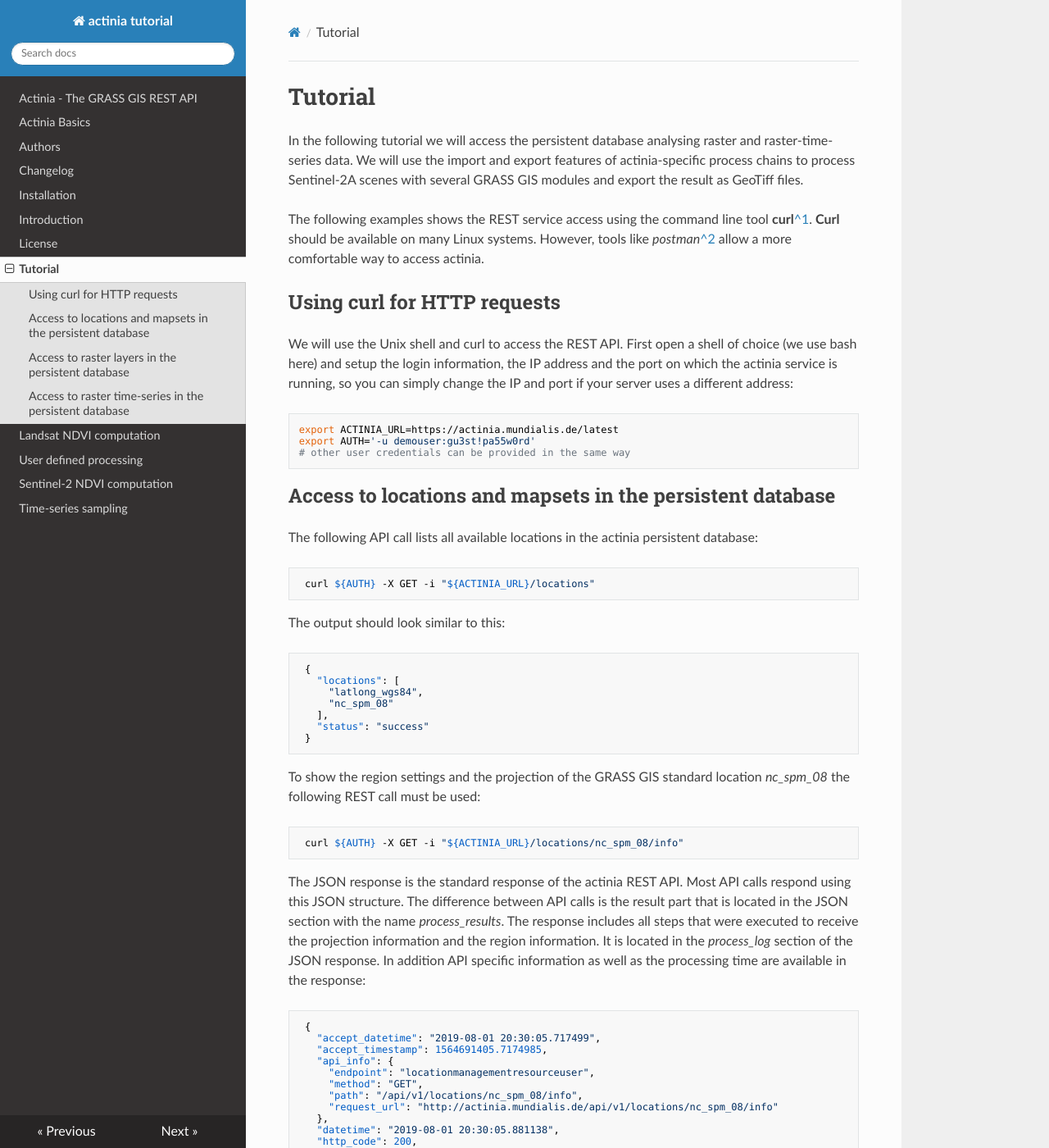
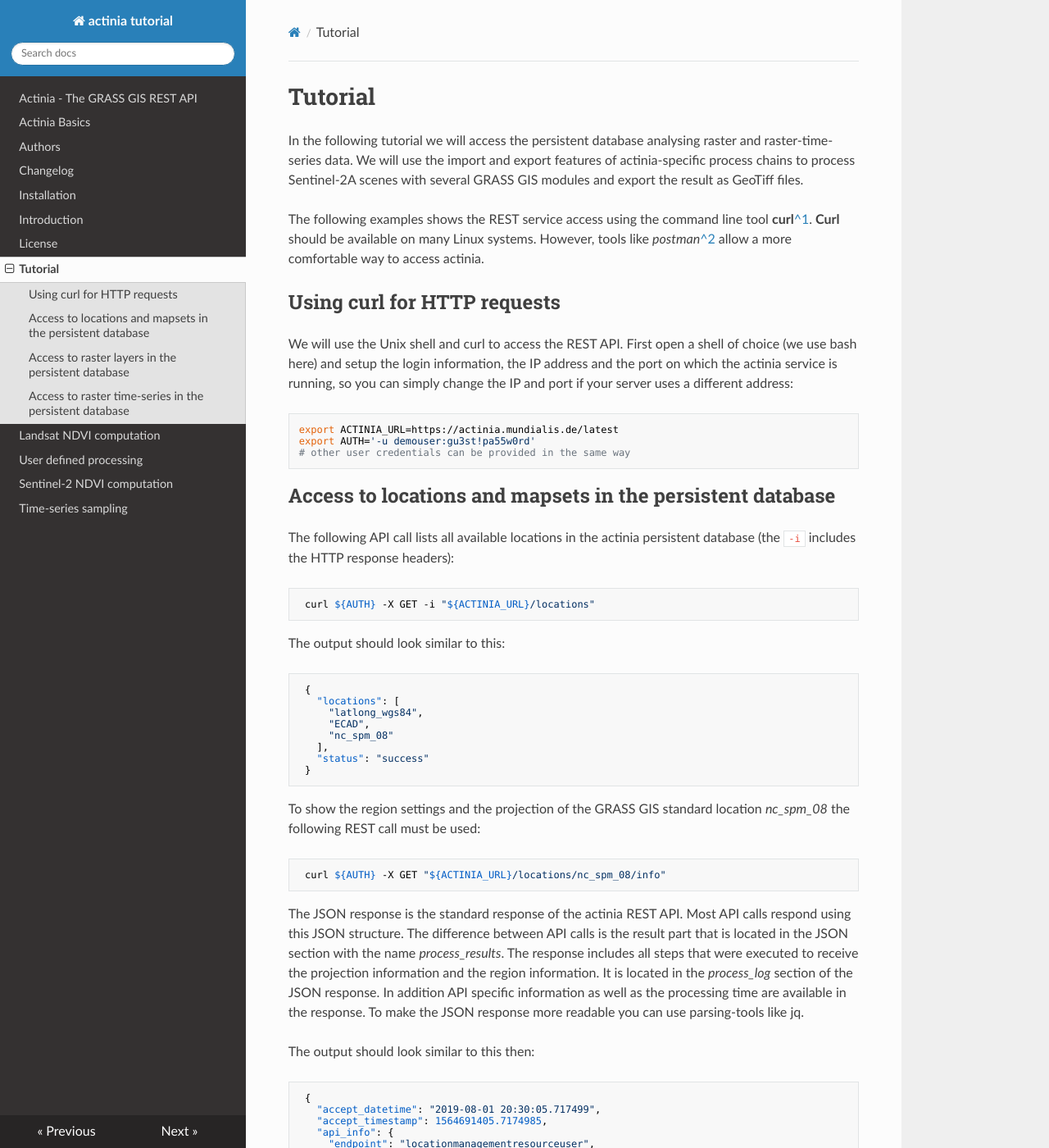
Before and after one commit to actinia-org/actinia-core, an MkDocs documentation site: the page built from docs/docs/tutorial_data_access.md, in a window 1280 px wide and 1400 px high. Shown: the whole window at 82% size. Built offline with MkDocs 1.6.1, drawn with Linux system fonts in a browser that asks for light colours; nearby versions of some CDN libraries; some of the changed text lies outside the part shown.

Commit message:
test and improve tutorial data access

````diff
--- a/docs/docs/tutorial_data_access.md
+++ b/docs/docs/tutorial_data_access.md
@@ -31,7 +31,7 @@
 ----------------------------------------------------------
 
 The following API call lists all available locations in the actinia
-persistent database:
+persistent database (the `-i` includes the HTTP response headers):
 
 ```bash
  curl ${AUTH} -X GET -i "${ACTINIA_URL}/locations"
@@ -43,6 +43,7 @@
  {
    "locations": [
      "latlong_wgs84",
+     "ECAD",
      "nc_spm_08"
    ],
    "status": "success"
@@ -53,7 +54,7 @@
 location *nc\_spm\_08* the following REST call must be used:
 
 ```bash
- curl ${AUTH} -X GET -i "${ACTINIA_URL}/locations/nc_spm_08/info"
+ curl ${AUTH} -X GET "${ACTINIA_URL}/locations/nc_spm_08/info"
 ```
 
 The JSON response is the standard response of the actinia REST API. Most
@@ -63,7 +64,9 @@
 executed to receive the projection information and the region
 information. It is located in the *process\_log* section of the JSON
 response. In addition API specific information as well as the processing
-time are available in the response:
+time are available in the response. To make the JSON response more readable you can use parsing-tools like jq.
+
+The output should look similar to this then:
 
 ```json
  {
@@ -161,7 +164,7 @@
 API call is used:
 
 ```bash
- curl ${AUTH} -X GET -i "${ACTINIA_URL}/locations/nc_spm_08/mapsets"
+ curl ${AUTH} -X GET "${ACTINIA_URL}/locations/nc_spm_08/mapsets"
 ```
 
 The response of this synchronous call lists all mapsets of the location
@@ -232,7 +235,7 @@
 *PERMANENT*:
 
 ```bash
- curl ${AUTH} -X GET -i "${ACTINIA_URL}/locations/nc_spm_08/mapsets/PERMANENT/info"
+ curl ${AUTH} -X GET "${ACTINIA_URL}/locations/nc_spm_08/mapsets/PERMANENT/info"
 ```
 
 The response shows the region of the mapset and the projection of the
@@ -338,7 +341,7 @@
 location ECAD in mapset *PERMANENT*:
 
 ```bash
- curl ${AUTH} -X GET -i "${ACTINIA_URL}/locations/ECAD/mapsets/PERMANENT/raster_layers"
+ curl ${AUTH} -X GET "${ACTINIA_URL}/locations/ECAD/mapsets/PERMANENT/raster_layers"
 ```
 
 The response lists all raster layers of the mapset in the
@@ -415,7 +418,7 @@
 *temperature\_mean\_yearly\_celsius\_60*:
 
 ```bash
- curl ${AUTH} -X GET -i "${ACTINIA_URL}/locations/ECAD/mapsets/PERMANENT/raster_layers/temperature_mean_yearly_celsius_60"
+ curl ${AUTH} -X GET "${ACTINIA_URL}/locations/ECAD/mapsets/PERMANENT/raster_layers/temperature_mean_yearly_celsius_60"
 ```
 
 The response lists information about the raster layer
@@ -592,7 +595,7 @@
 *temperature\_mean\_1950\_2013\_yearly\_celsius*.
 
 ```bash
- curl ${AUTH} -X GET -i "${ACTINIA_URL}/locations/ECAD/mapsets/PERMANENT/strds/temperature_mean_1950_2013_yearly_celsius"
+ curl ${AUTH} -X GET "${ACTINIA_URL}/locations/ECAD/mapsets/PERMANENT/strds/temperature_mean_1950_2013_yearly_celsius"
 ```
 
 All relevant information about strds
@@ -691,7 +694,7 @@
 *temperature\_mean\_1950\_2013\_yearly\_celsius* with time-stamps:
 
 ```bash
- curl ${AUTH} -X GET -i "${ACTINIA_URL}/locations/ECAD/mapsets/PERMANENT/strds/temperature_mean_1950_2013_yearly_celsius/raster_layers"
+ curl ${AUTH} -X GET "${ACTINIA_URL}/locations/ECAD/mapsets/PERMANENT/strds/temperature_mean_1950_2013_yearly_celsius/raster_layers"
 ```
 
 A list of about 60 raster layers with minimum, maximum values,
````
Also changed, not shown: other parts of docs/docs/tutorial_data_access.md (+22 -22 lines).
